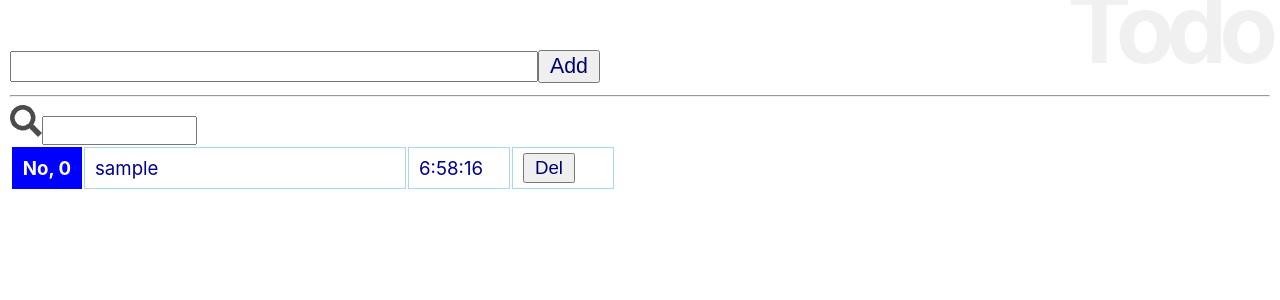
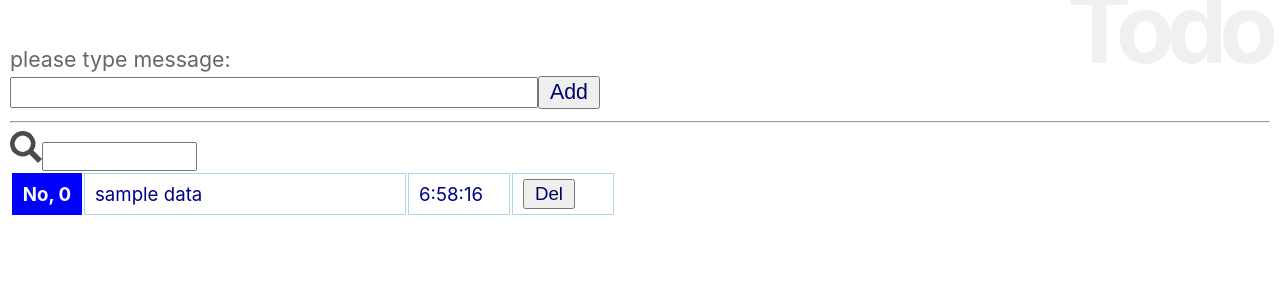
Before and after one commit to kanterbury/react_todo_app, a React (Create React App) app: page / in a window 1280 px wide. Shown: the top 300 px of the page. Built offline with nearby package versions, Linux system fonts and the light colour scheme.

Commit message:
Revert "data -> todoList"
This reverts commit f6c6eaecf2f072a34d861ce6abfb7d26c2ef8234.

```diff
--- a/src/todo/DelForm.js
+++ b/src/todo/DelForm.js
@@ -45,7 +45,7 @@ class DelForm extends Component {
 
   render(){
     let n = 0;
-    let items = this.props.todoList.map((value)=>(
+    let items = this.props.data.map((value)=>(
       <option key={n} value={n++}>{value.message.substring(0,10)}</option>
     ));
     return (
--- a/src/todo/Store.js
+++ b/src/todo/Store.js
@@ -1,9 +1,10 @@
 import { createStore } from 'redux';
 
 const initData = {
-  todoList:[{message:'sample', created:new Date()}],
+  data:[{message:'sample data', created:new Date()}],
+  message:'please type message:',
   mode:'default',
-  fTodoList:[]
+  fdata:[]
 };
 
 // レデューサー
@@ -27,45 +28,54 @@ export function todoReducer(state = initData, action) {
 
 // メモ追加のレデュース処理
 function addReduce(state, action){
-  let newTodo = {
+  let data = {
     message:action.message,
     created:new Date()
   };
-  let newTodoList = state.todoList.slice();
-  newTodoList.unshift(newTodo);
+  let newdata = state.data.slice();
+  newdata.unshift(data);
   return {
-    todoList:newTodoList,
+    data:newdata,
+    message:'Added!',
     mode:'default',
-    fTodoList:[]
+    fdata:[]
   };
 }
 
 // メモ検索のレデュース処理
 function findReduce(state, action){
   let f = action.find;
-  let fTodoList = [];
-
-  state.todoList.forEach((value)=>{
-    if (value.message.indexOf(f) >= 0){
-      fTodoList.push(value);
-    }
-  });
+  let fdata = [];
+  let message = "";
+  if(f != "" && f != null){
+    state.data.forEach((value)=>{
+      if (value.message.indexOf(f) >= 0){
+        fdata.push(value);
+      }
+    });
+    message = 'find "' + f + '":';
+  } else {
+    fdata = state.data;
+    message = 'please type message:';
+  }
 
   return {
-    todoList:state.todoList,
+    data:state.data,
+    message:message,
     mode:'find',
-    fTodoList:fTodoList
+    fdata:fdata
   };
 }
 
 // メモ削除のレデュース処理
 function deleteReduce(state, action){
-  let newTodoList = state.todoList.slice();
-  newTodoList.splice(action.index, 1);
+  let newdata = state.data.slice();
+  newdata.splice(action.index, 1);
   return {
-    todoList:newTodoList,
+    data:newdata,
+    message:'delete "' + action.index + '":',
     mode:'delete',
-    fTodoList:[]
+    fdata:[]
   }
 }
 
--- a/src/todo/Todo.js
+++ b/src/todo/Todo.js
@@ -9,36 +9,36 @@ class Todo extends Component {
 
 
   render(){
-    let todoList;
+    let data;
     let n = 0;
     switch (this.props.mode){
       case 'default':
-      todoList = this.props.todoList.map((value)=>(
+      data = this.props.data.map((value)=>(
         <Item key={value.message} value={value} index={n++} />
       ));
       break;
 
       case 'find':
-      todoList = this.props.fTodoList.map((value)=>(
+      data = this.props.fdata.map((value)=>(
         <Item key={value.message} value={value} index={n++}/>
       ));
       break;
 
 
       case 'delete':
-      todoList = this.props.todoList.map((value)=>(
+      data = this.props.data.map((value)=>(
         <Item key={value.message} value={value} index={n++} />
       ));
       break;
 
 
       default:
-      todoList = this.props.todoList.map((value)=>(
+      data = this.props.data.map((value)=>(
         <Item key={value.message} value={value} index={n++} />
       ));
     }
     return (
-      <table><tbody>{todoList}</tbody></table>
+      <table><tbody>{data}</tbody></table>
     );
   }
 }
```
